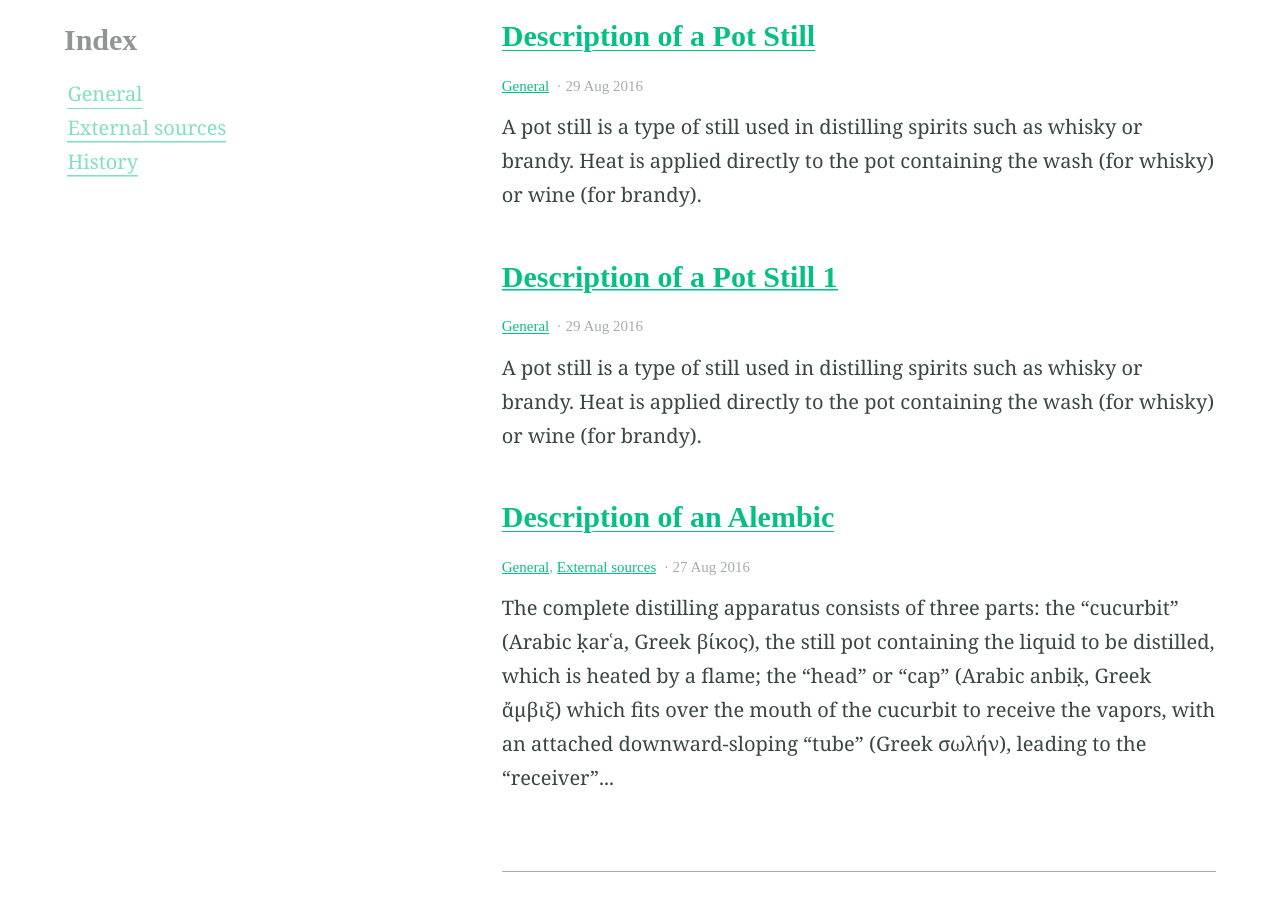
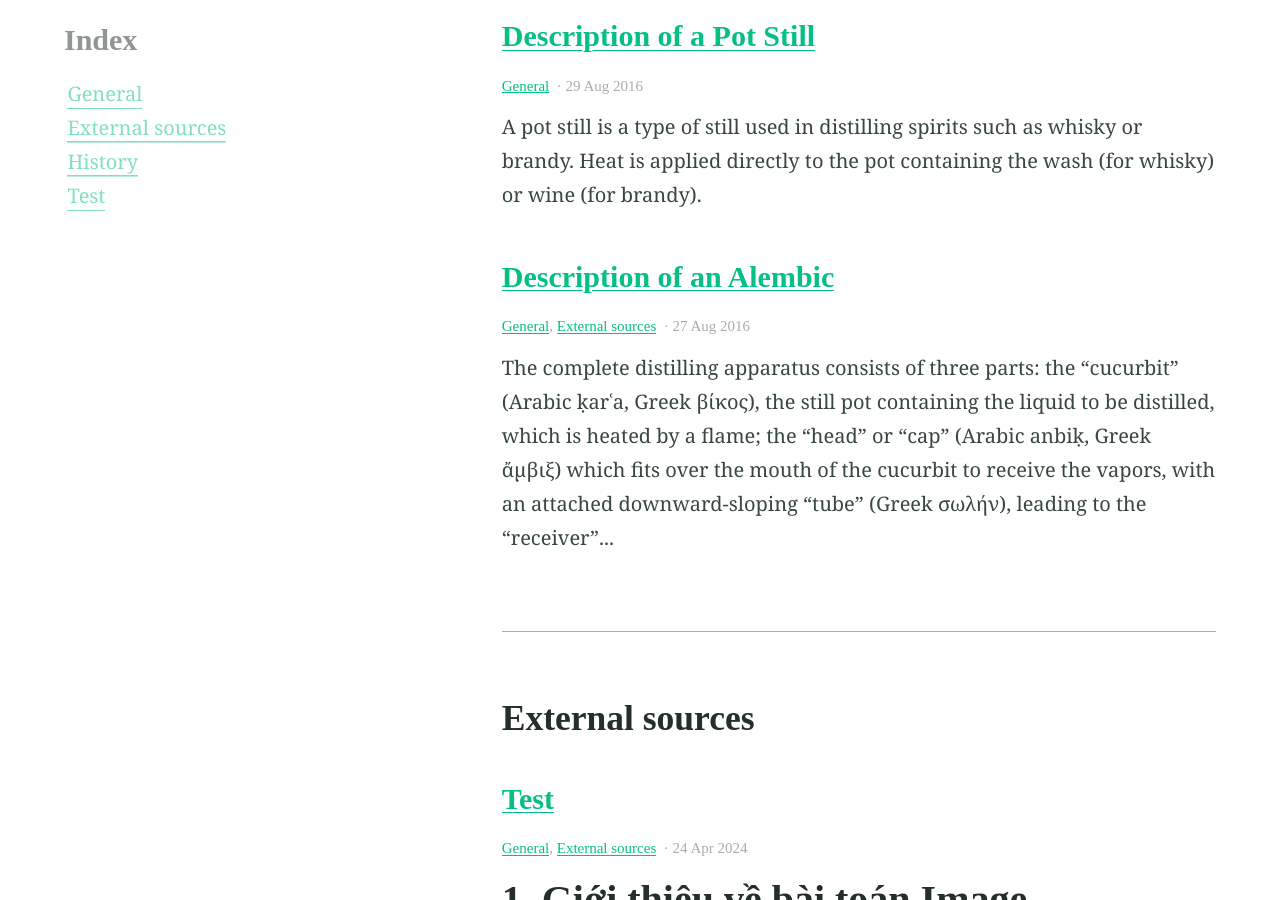
Before and after one commit to daviddarnes/alembic, a Jekyll site: the page built from categories.md, in a window 1280 px wide and 900 px high, scrolled down 697 px. Built offline with Jekyll 4.4.1, drawn with Linux system fonts in a browser that asks for light colours; some of the changed text lies outside the part shown.

Commit message:
Update 2016-08-29-example-post-oneone.md

```diff
--- a/_posts/2016-08-29-example-post-oneone.md
+++ b/_posts/2016-08-29-example-post-oneone.md
@@ -1,9 +1,9 @@
 ---
-title: Description of a Pot Still 1
+title: Test
 categories:
-- General
+- Test
 excerpt: |
-  A pot still is a type of still used in distilling spirits such as whisky or brandy. Heat is applied directly to the pot containing the wash (for whisky) or wine (for brandy).
+  Test1.
 feature_text: |
   ## The Pot Still
   The modern pot still is a descendant of the alembic, an earlier distillation device
```
